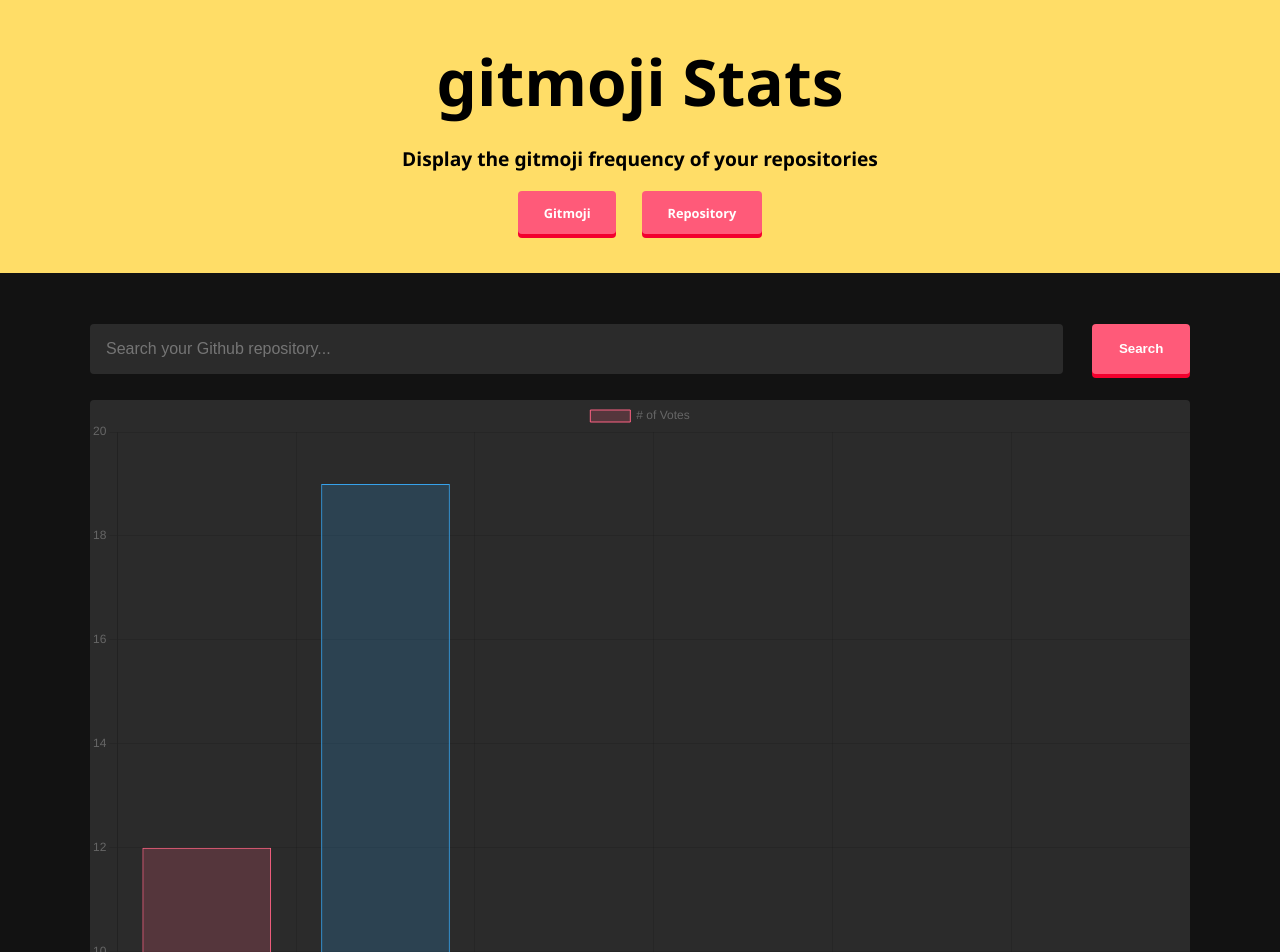
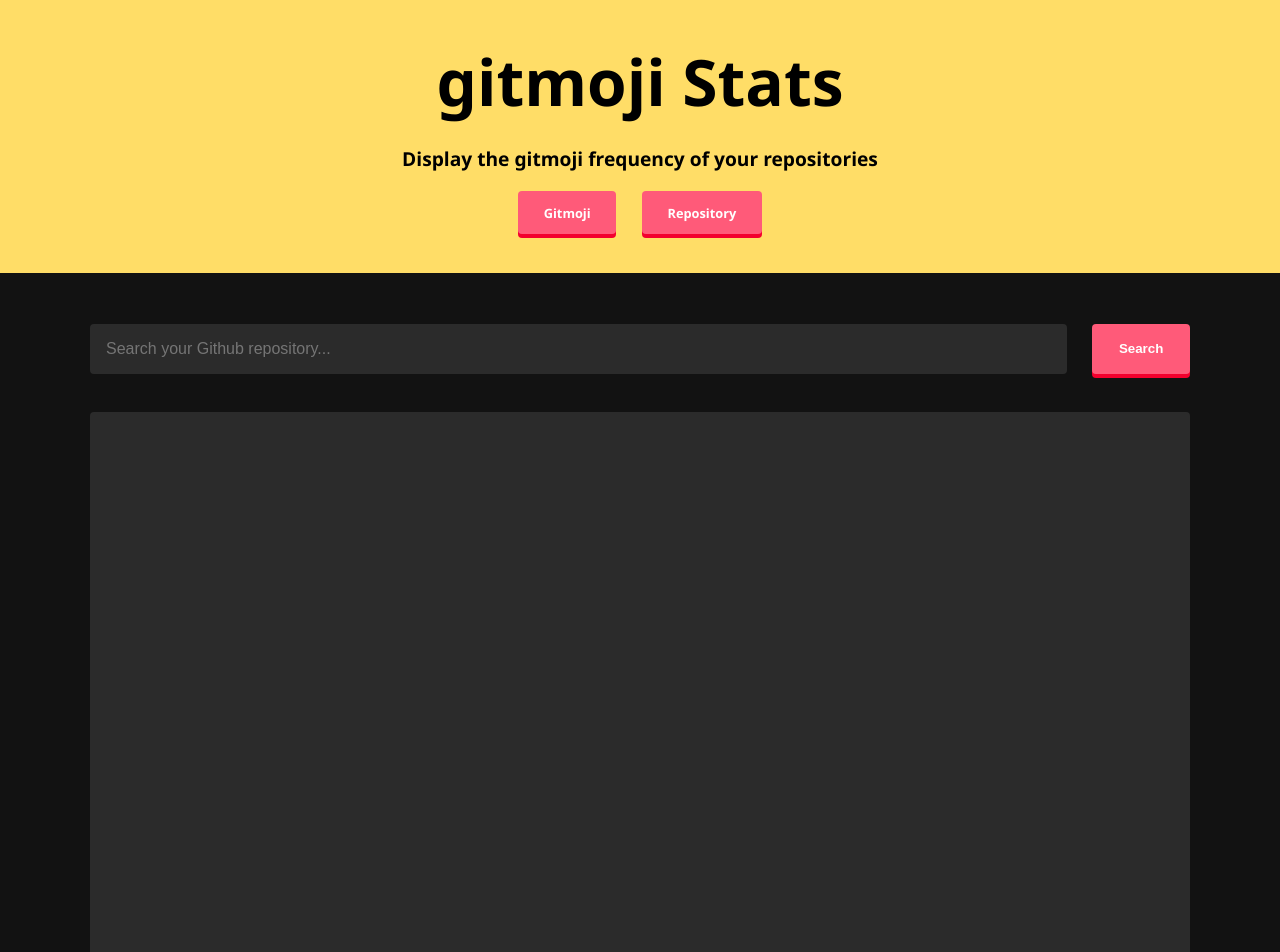
Before and after one commit to Sigmanificient/Gitmoji-stats, a Vue app: page / in a window 1280 px wide. Shown: the top 952 px of the page. Built offline with nearby package versions, Linux system fonts and the light colour scheme.

Commit message:
:sparkles: Creation the graph on clicking the button.

```diff
--- a/src/components/Graph.vue
+++ b/src/components/Graph.vue
@@ -1,32 +1,15 @@
 <script setup>
+import {Chart, LinearScale, registerables} from "chart.js";
+
+Chart.register(...registerables);
+
 function searchGithubRepo() {
   let input = document.getElementById('search-github-repo')
 
   console.log(input.value);
-}
-</script>
-
-<template>
-  <div class="wrap">
-    <div class="form">
-      <input
-          id="search-github-repo"
-          type="text"
-          placeholder="Search your Github repository..."
-      >
-      <button class="btn" type="button" @click="searchGithubRepo()">Search</button>
-    </div>
-    <canvas id="graph" width="400" height="400"></canvas>
-  </div>
-</template>
-<script>
-
-import {Chart, LinearScale, registerables} from "chart.js";
-
-window.onload = () => {
-  Chart.register(...registerables);
 
   let ctx = document.getElementById('graph').getContext('2d');
+
   let myChart = new Chart(ctx, {
     type: 'bar',
     data: {
@@ -64,6 +47,22 @@
 }
 </script>
 
+<template>
+  <div class="wrap">
+    <div class="form">
+      <input
+          id="search-github-repo"
+          type="text"
+          placeholder="Search your Github repository..."
+      >
+      <button class="btn" type="button" @click="searchGithubRepo()">Search</button>
+    </div>
+    <div class="graph">
+      <canvas id="graph" width="400" height="400"></canvas>
+    </div>
+  </div>
+</template>
+
 <style scoped>
 .wrap {
   padding: 4em;
@@ -72,9 +71,10 @@
 }
 
 #graph {
-  margin-top: 2em;
+  padding: 2em;
+  margin-top: 3em;
   height: 600px;
-  width: 100%;
+  width: calc(100% - 4em);
   background-color: var(--cardBackground);
   border-radius: 4px;
 }
@@ -83,7 +83,7 @@
   display: flex;
   justify-content: center;
   flex-flow: row wrap;
-  gap: 1em;
+  gap: 2em;
 }
 
 .form input {
@@ -94,7 +94,6 @@
   flex: 1 1;
   font-size: 1rem;
   padding: 1rem;
-  margin-right: 1rem;
 }
 
 .btn {
```
